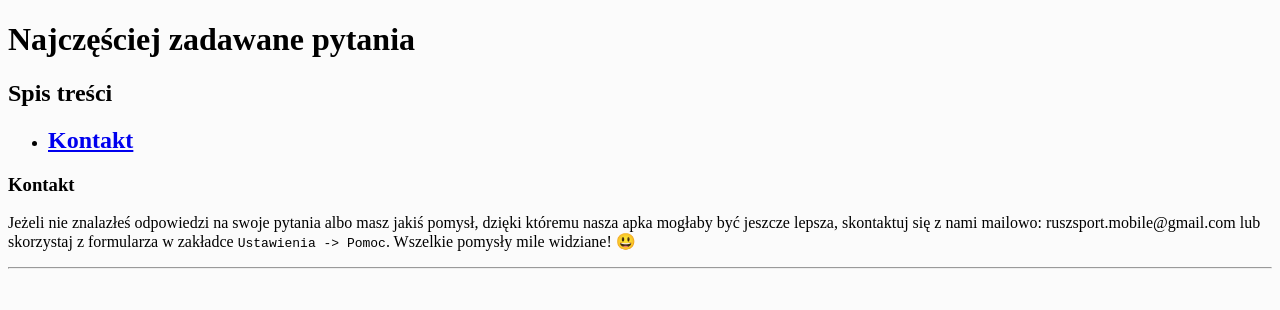
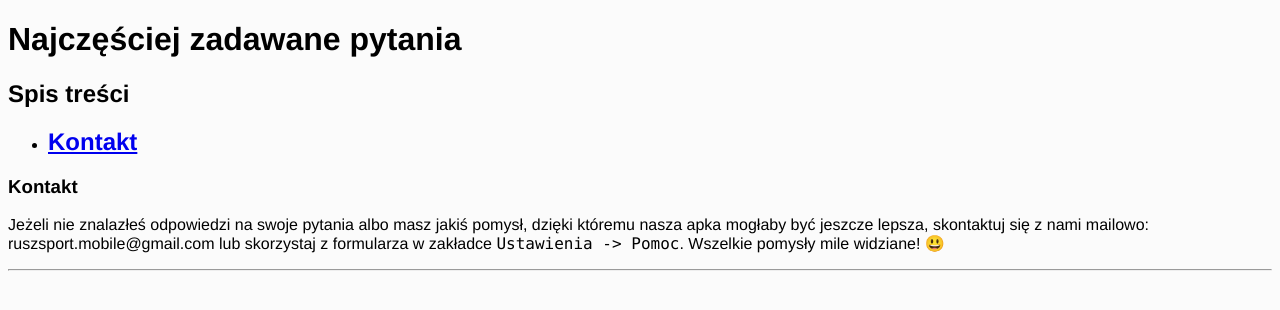
Before and after one commit to ruszsportdev/ruszsport, a Jekyll site: the page built from faq.md, in a window 1280 px wide. Shown: the top 310 px of the page. Built offline with Jekyll 4.4.1, drawn with Linux system fonts in a browser that asks for light colours.

Commit message:
Update style.css

```diff
--- a/assets/style.css
+++ b/assets/style.css
@@ -11,10 +11,15 @@ body {
     }
 }
 
-.site-header {
-    display: none !important;
+body,
+p,
+li,
+h1, h2, h3, h4, h5, h6,
+a,
+code, pre {
+  font-family: "Helvetica Neue", Helvetica, Arial, sans-serif;
 }
 
-.site-footer {
-    display: none !important;
+code, pre {
+  font-family: SFMono-Regular, Consolas, "Liberation Mono", Menlo, Courier, monospace;
 }
```
